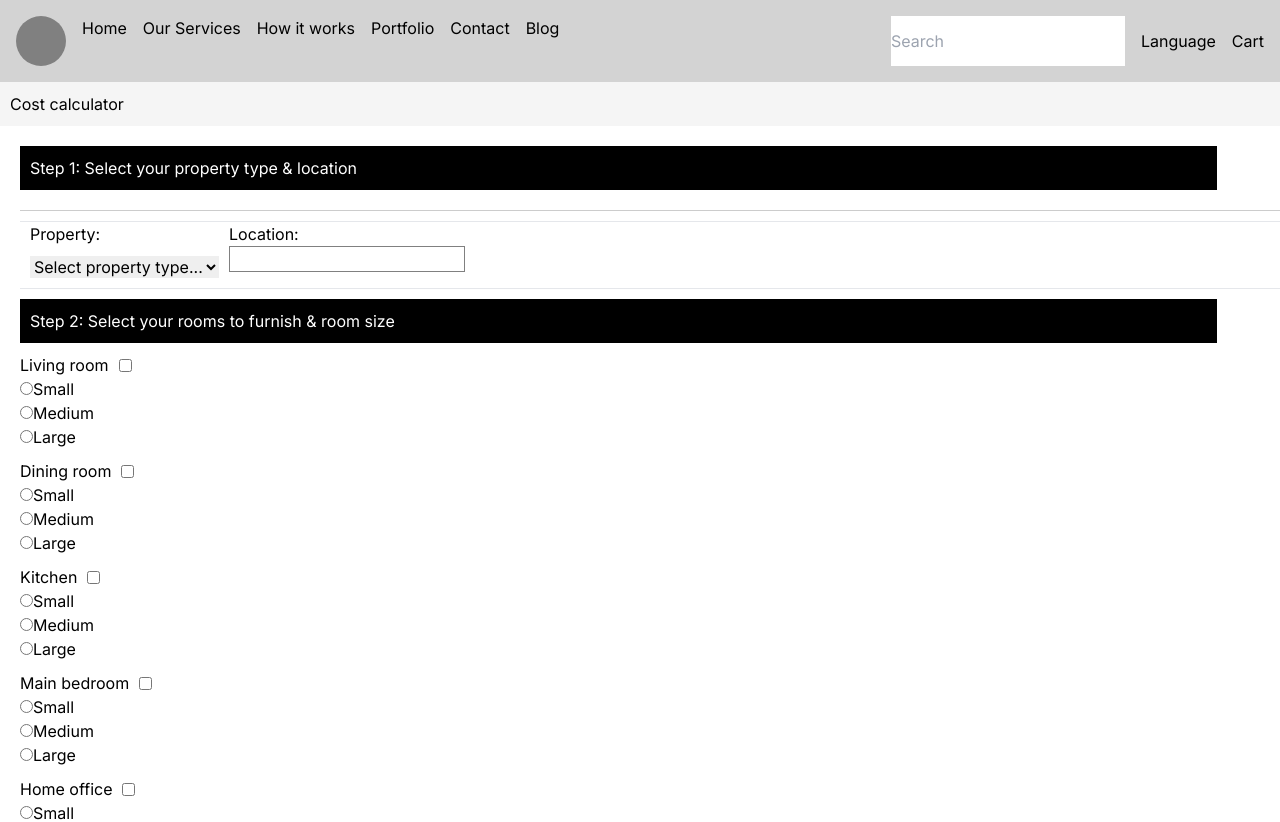
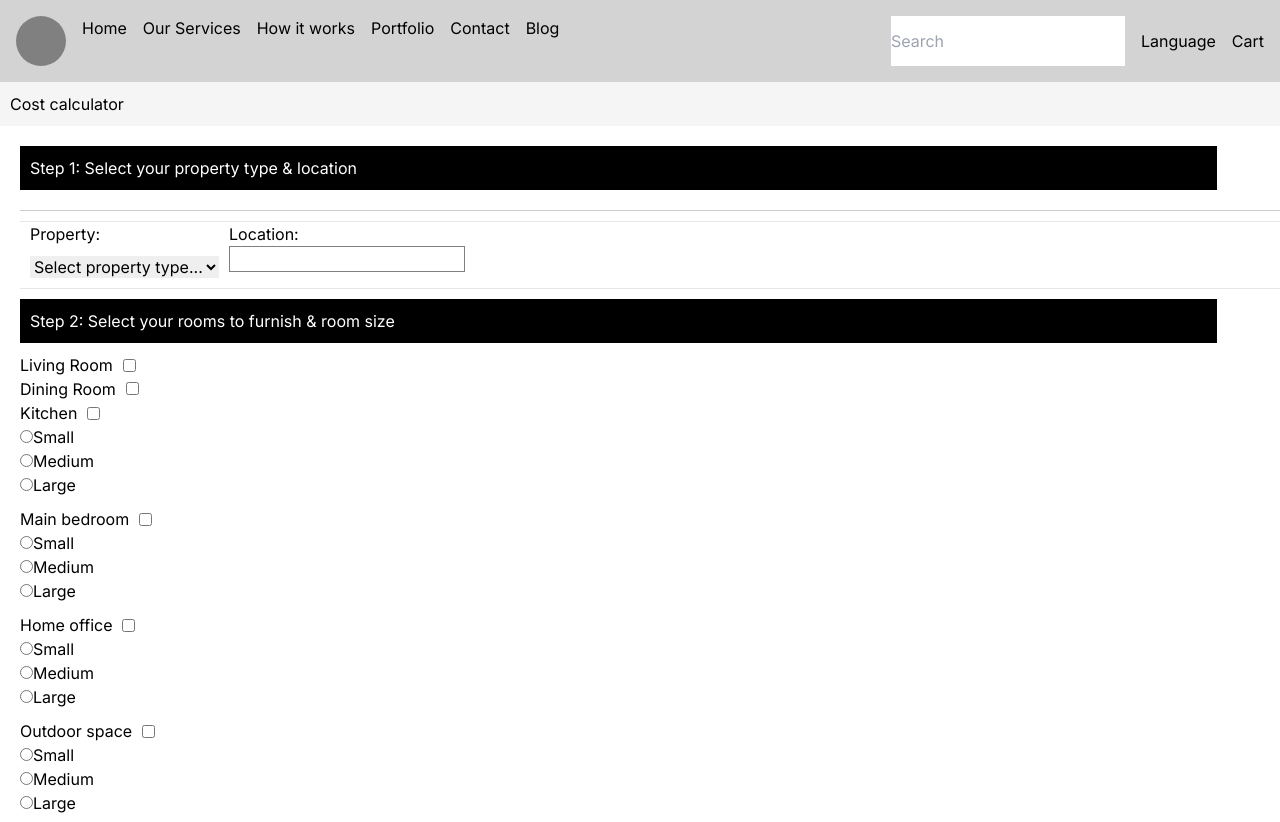
Before and after one commit to ikarrila/Homebox, a Next.js app in the folder frontend/: page /FAAS/cost_calculator in a window 1280 px wide. Shown: the top 822 px of the page. Built offline with nearby package versions, Linux system fonts and the light colour scheme.

Commit message:
Dynamic pop-up for rooms added

```diff
--- a/frontend/components/CostCalculatorForm.js
+++ b/frontend/components/CostCalculatorForm.js
@@ -25,6 +25,11 @@ const stepStyle = {
 };
 
 export default function CostCalculatorForm() {
+    const [showLivingRoomSize, setShowLivingRoomSize] = useState(false);
+    const [showDiningRoomSize, setShowDiningRoomSize] = useState(false);
+    const [showKitchenSize, setShowKitchenSize] = useState(false);
+    const [showMainBedroomSize, setShowMainBedroomSize] = useState(false);
+
     return (
 
 
@@ -66,11 +71,10 @@ export default function CostCalculatorForm() {
                 </div>
                 <hr />
                 <div style={stepStyle}>Step 2: Select your rooms to furnish & room size </div>
-                <div>
-                    <label style={{ display: 'flex', alignItems: 'center' }}>
-                        <span style={{ marginRight: '10px' }}>Living room</span>
-                        <input type="checkbox" id="checkbox" />
-                    </label>                </div>
+                <div style={{ display: 'flex', alignItems: 'center' }}>
+                    <label htmlFor="livingRoom">Living Room  </label>
+                    <input type="checkbox" id="livingRoom" name="livingRoom" style={{ marginLeft: '10px' }} onChange={() => setShowLivingRoomSize(!showLivingRoomSize)} />                </div>
+                {showLivingRoomSize && (
                     <div style={labelStyle}>
                         <div>
                             <input type="radio" id="small" name="livingRoomSize" value="small" />
@@ -84,13 +88,11 @@ export default function CostCalculatorForm() {
                             <input type="radio" id="large" name="livingRoomSize" value="large" />
                             <label for="large">Large</label>
                         </div>
-                </div>
+                    </div>)}
                 <div>
-                    <label style={{ display: 'flex', alignItems: 'center' }}>
-                        <span style={{ marginRight: '10px' }}>Dining room</span>
-                        <input type="checkbox" id="checkbox" />
-                    </label>
-                </div>
+                    <label htmlFor="diningRoom">Dining Room</label>
+                    <input type="checkbox" id="diningRoom" name="diningRoom" style={{ marginLeft: '10px' }} onChange={() => setShowDiningRoomSize(!showDiningRoomSize)} />
+                </div>{showDiningRoomSize && (
                     <div style={labelStyle}>
                         <div>
                             <input type="radio" id="small" name="diningRoomSize" value="small" />
@@ -104,7 +106,7 @@ export default function CostCalculatorForm() {
                             <input type="radio" id="large" name="diningRoomSize" value="large" />
                             <label for="large">Large</label>
                         </div>
-                </div>
+                    </div>)}
                 <div>
                     <label style={{ display: 'flex', alignItems: 'center' }}>
                         <span style={{ marginRight: '10px' }}>Kitchen</span>
```
Lines whose indentation alone changed are shown as unchanged.
